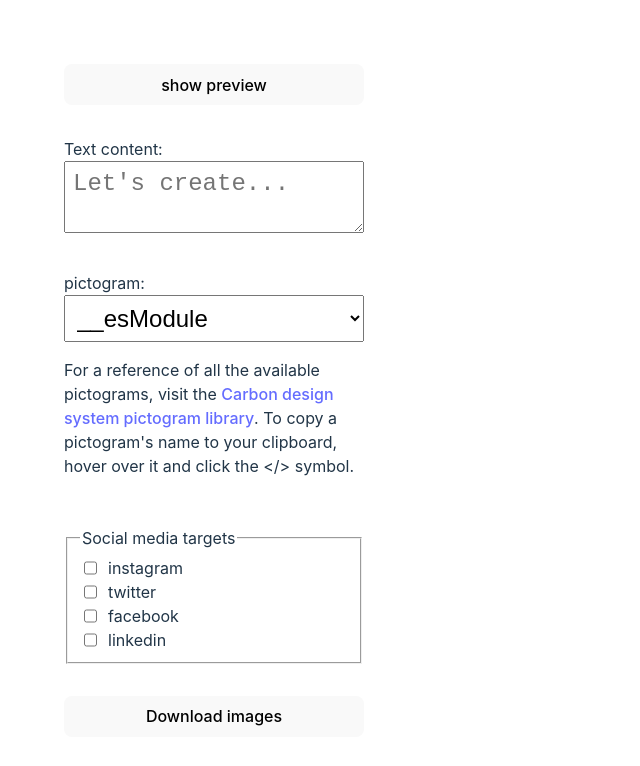
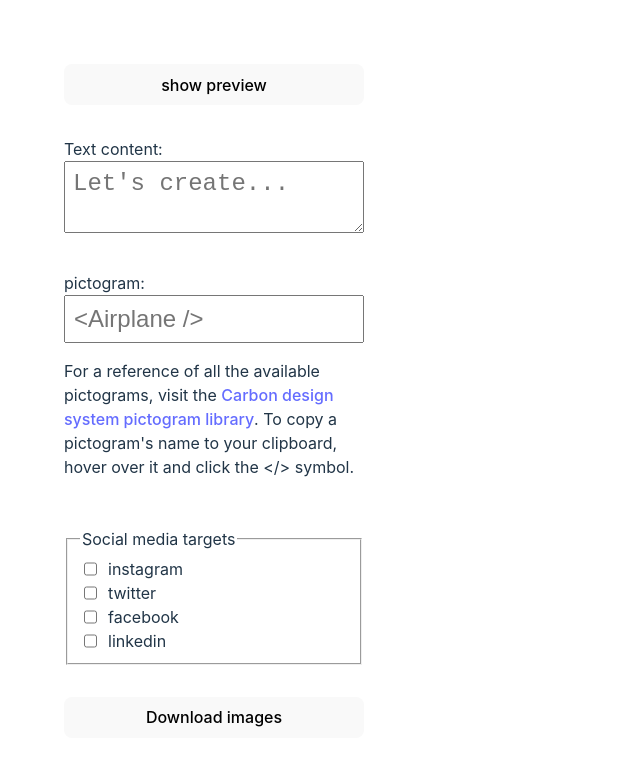
Before and after one commit to bdsqqq/image_gen_exploration, a Preact app: page / in a window 1280 px wide. Shown: the top 766 px of the page, without its empty margins (0-640 px from the left). Built offline with nearby package versions, Linux system fonts and the light colour scheme.

Commit message:
Revert "feat: pictogram input as select"
This reverts commit 3d8ce4b3c89020bfebf720f6f0b8fecdeaf3df44.

```diff
--- a/package.json
+++ b/package.json
@@ -18,7 +18,6 @@
     "@types/carbon__pictograms-react": "^11.28.0",
     "@types/dom-to-image": "^2.6.4",
     "typescript": "^4.6.4",
-    "vite": "^3.0.0",
-    "vite-plugin-top-level-await": "^1.1.1"
+    "vite": "^3.0.0"
   }
 }
--- a/src/app.tsx
+++ b/src/app.tsx
@@ -7,11 +7,9 @@ import { sizes } from "./data/sizes";
 type SizesUnion = keyof typeof sizes;
 const sizeKeys = Object.keys(sizes) as unknown as SizesUnion[];
 
-import { pictogramNames } from "./data/pictograms";
-
 export function App() {
   const [text, setText] = useState("");
-  const [pictogram, setPictogram] = useState(pictogramNames[0]);
+  const [pictogram, setPictogram] = useState("");
   const [selectedSocialMedias, setSelectedSocialMedias] = useState<
     SizesUnion[]
   >([]);
@@ -69,21 +67,16 @@ export function App() {
         </label>
         <label htmlFor="pictogram">
           pictogram:
-          <select
+          <input
             onChange={(e) => {
               setPictogram(e.currentTarget.value);
             }}
-            value={pictogram}
+            placeholder="<Airplane />"
             style={{ fontSize: "1.5rem", padding: "0.5rem", width: "100%" }}
+            type="text"
             name="pictogram"
             id="pictogram"
-          >
-            {pictogramNames.map((name) => (
-              <option key={name} value={name}>
-                {name}
-              </option>
-            ))}
-          </select>
+          />
           <p style={{ width: "100%" }}>
             For a reference of all the available pictograms, visit the{" "}
             <a
@@ -197,8 +190,6 @@ const Frame = ({
 }) => {
   const renderPictogram = (pictogram: string) => {
     let pictogramString = pictogram.replace("<", "").replace(" />", "");
-    if (!pictogramNames.includes(pictogramString)) return null;
-
     let Pictogram = lazy(() =>
       import("@carbon/pictograms-react").then(
         (pictograms) => pictograms[pictogramString]
--- a/src/data/pictograms.ts
+++ /dev/null
@@ -1,3 +0,0 @@
-const pictograms = await import("@carbon/pictograms-react");
-
-export const pictogramNames = Object.keys(pictograms);
--- a/vite.config.ts
+++ b/vite.config.ts
@@ -1,16 +1,7 @@
-import { defineConfig } from "vite";
-import topLevelAwait from "vite-plugin-top-level-await";
-import preact from "@preact/preset-vite";
+import { defineConfig } from 'vite'
+import preact from '@preact/preset-vite'
 
 // https://vitejs.dev/config/
 export default defineConfig({
-  plugins: [
-    preact(),
-    topLevelAwait({
-      // The export name of top-level await promise for each chunk module
-      promiseExportName: "__tla",
-      // The function to generate import names of top-level await promise in each chunk module
-      promiseImportName: (i) => `__tla_${i}`,
-    }),
-  ],
-});
+  plugins: [preact()]
+})
```
Also changed, not shown: 1 other file (tests, documents, lock files or other folders).
